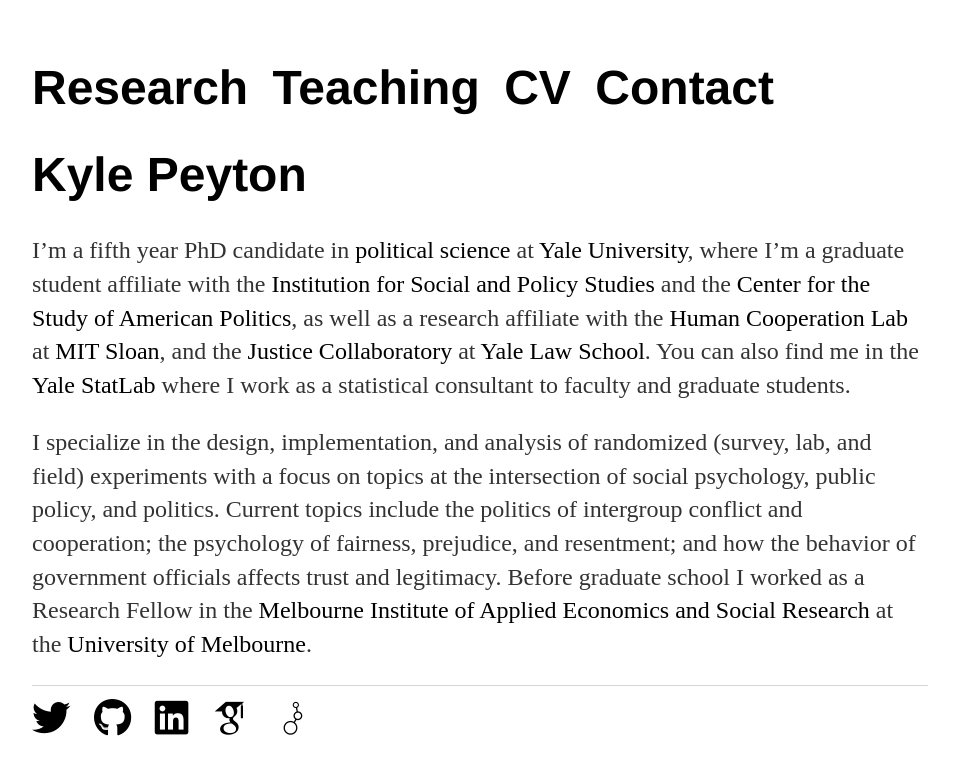
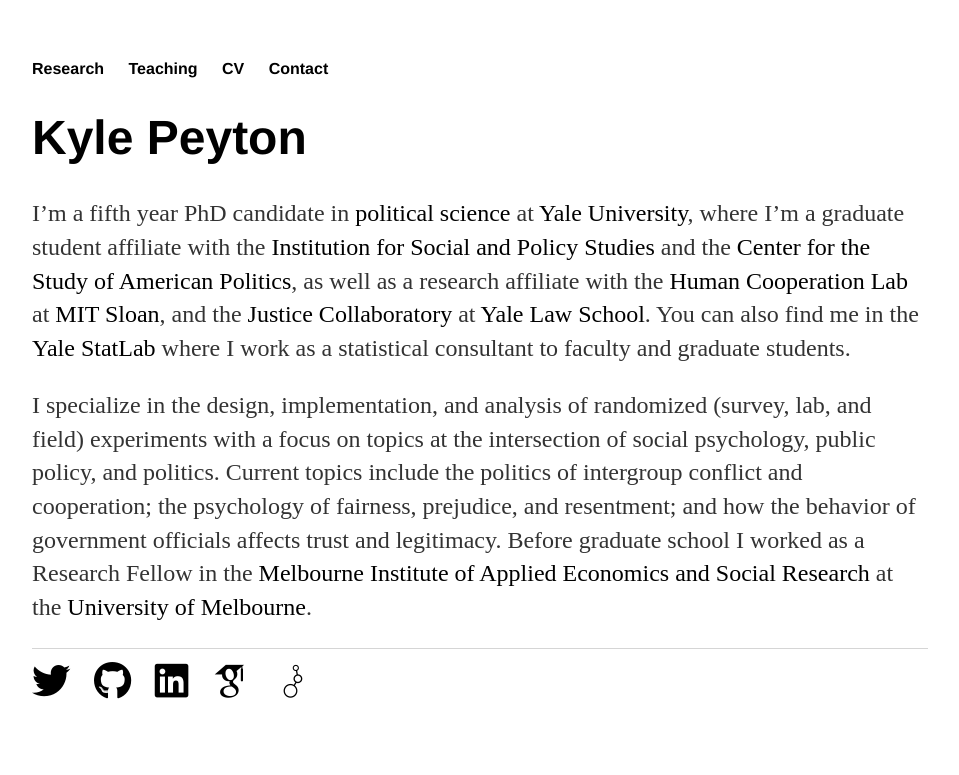
Before and after one commit to kylepeyton/kylepeyton.github.io, a Jekyll site: the page built from index.markdown, in a window 1280 px wide. Shown: the top 775 px of the page, without its empty margins (160-1119 px from the left). Built offline with Jekyll 4.4.1, drawn with Linux system fonts in a browser that asks for light colours; nearby versions of some CDN libraries; some web fonts are replaced.

Commit message:
Update design-kp.html

```diff
--- a/_layouts/design-kp.html
+++ b/_layouts/design-kp.html
@@ -12,10 +12,10 @@
 		<body>
 			<nav>
 	               	<ul>
-                          	<li><a href="/research"><font size = "10px" color="black">Research</font></a></li>
-                          	<li><a href="/teaching"><font size = "10px" color="black">Teaching</font></a></li>
-                          	<li><a href="https:/kylepeyton.github.io/assets/peyton_cv.pdf"><font size = "10px" color="black">CV</font></a></li>
-        			<li><a href="/contact"><font size = "10px" color="black">Contact</font></a></li>
+                          	<li><a href="/research"><font color="black">Research</font></a></li>
+                          	<li><a href="/teaching"><font color="black">Teaching</font></a></li>
+                          	<li><a href="https:/kylepeyton.github.io/assets/peyton_cv.pdf"><font color="black">CV</font></a></li>
+        			<li><a href="/contact"><font color="black">Contact</font></a></li>
 	              </ul>
 	              </nav>
 			<h1><a href="https:/kylepeyton.github.io"><font color="black">Kyle Peyton</font></a></h1>
```
